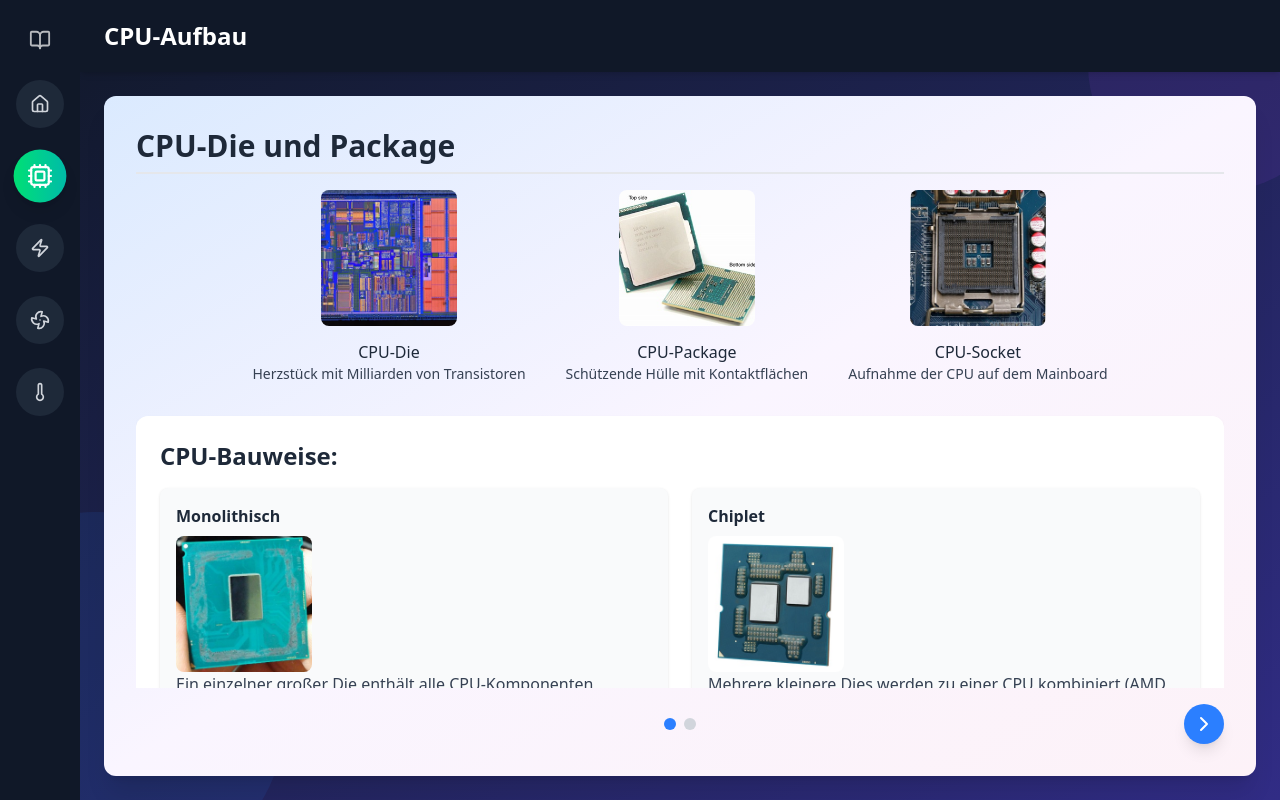
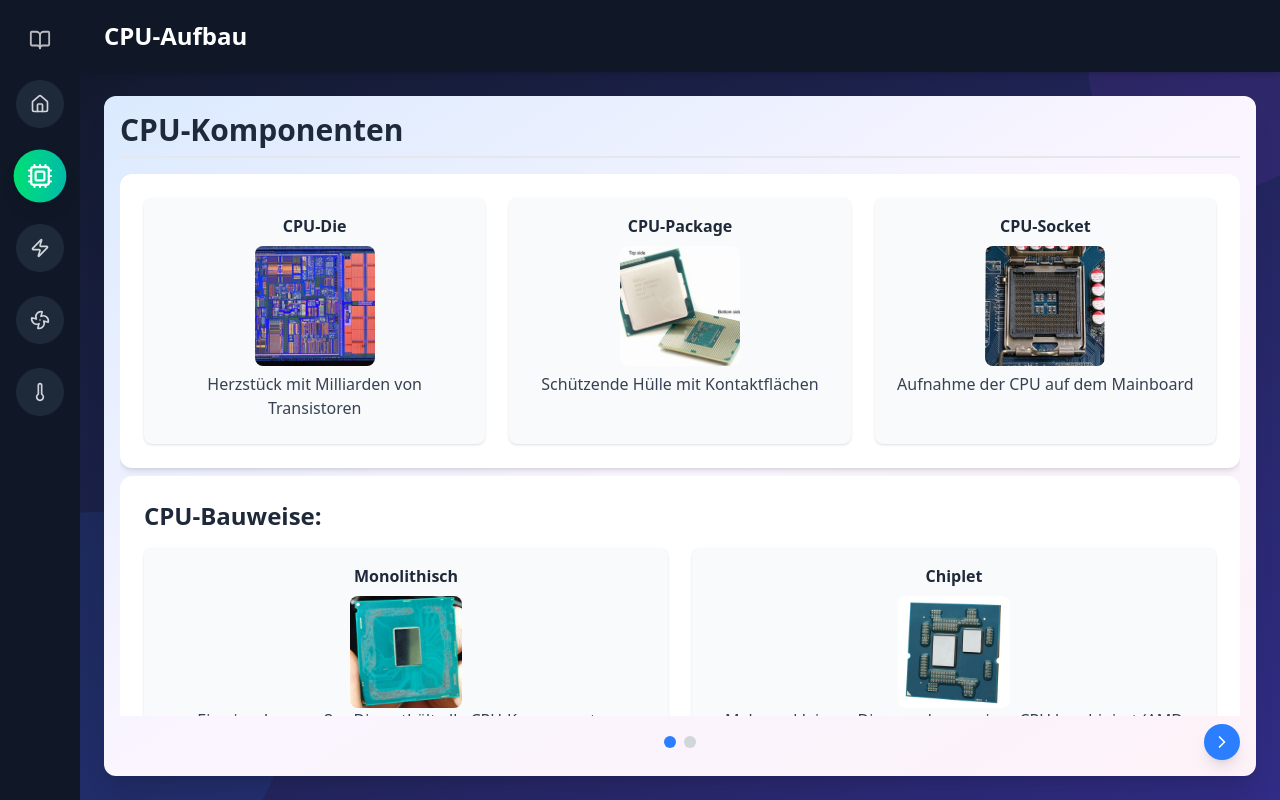
Before and after one commit to HendrikHoemberg/CpuUndKuehlung, a React (Vite) app: page / in a window 1280 px wide. Both pictures are taken after a click on the button 40 px from the left and 176 px from the top of the page. Built offline with nearby package versions, Linux system fonts and the light colour scheme.

Commit message:
several small changes

```diff
--- a/src/components/Flyer.jsx
+++ b/src/components/Flyer.jsx
@@ -101,7 +101,7 @@ const Flyer = ({ pages, title }) => {
         {/* Transparency overlay */}
         <div className="absolute inset-0 bg-white opacity-0 pointer-events-none rounded-xl z-0" />
         {/* Content area */}
-        <div className={`relative flex flex-col p-4 sm:p-6 md:p-8 ${!isMobile ? 'h-full' : ''}`}>
+        <div className={`relative flex flex-col p-2 sm:p-4 md:p-4 ${!isMobile ? 'h-full' : ''}`}>
           {/* Flyer content */}
           <div className={`relative z-10 w-full ${!isMobile ? 'flex-1 overflow-auto' : ''}`}>
             <div className={`flyer-content ${isMobile ? 'mobile-view' : ''} w-full`}>
@@ -110,7 +110,7 @@ const Flyer = ({ pages, title }) => {
           </div>
 
           {/* Navigation Controls */}
-          <div className="flex justify-between items-center mt-3 md:mt-4 flex-shrink-0">
+          <div className="flex justify-between items-center mt-1 md:mt-2 flex-shrink-0">
             <button
               onClick={goToPreviousPage}
               disabled={currentPage === 0}
@@ -118,7 +118,7 @@ const Flyer = ({ pages, title }) => {
                          ${theme.accent} text-white shadow-lg flex items-center justify-center`}
               aria-label="Previous page"
             >
-              <ChevronLeft size={isMobile ? 20 : 24} />
+              <ChevronLeft size={20} />
             </button>
 
             <div className="flex space-x-2">
@@ -140,7 +140,7 @@ const Flyer = ({ pages, title }) => {
                         ${theme.accent} text-white shadow-lg flex items-center justify-center`}
               aria-label="Next page"
             >
-              <ChevronRight size={isMobile ? 20 : 24} />
+              <ChevronRight size={20} />
             </button>
           </div>
         </div>
--- a/src/pages/cpuAufbau.jsx
+++ b/src/pages/cpuAufbau.jsx
@@ -4,59 +4,61 @@ const CpuAufbau = () => {
   const pages = [
     // CPU Die and Package
     (
-      <div className="flex flex-col space-y-6">
-        <h2 className="text-3xl font-bold pb-2 mb-4 border-b-2 border-gray-200">CPU-Die und Package</h2>
+      <div className="flex flex-col space-y-2">
+        <h2 className="text-3xl font-bold pb-2 mb-4 border-b-2 border-gray-200">CPU-Komponenten</h2>
 
-        <div className="flex justify-center gap-10 mb-8">
-          <div className="text-center">
+        <div className="bg-white shadow-md p-6 rounded-xl">
+          <div className="grid grid-cols-1 md:grid-cols-3 gap-6 justify-between">
+            <div className="rounded-lg p-4 bg-gray-50 shadow-sm text-center">
+              <h4 className="font-bold mb-2 text-gray-800">CPU-Die</h4>
               <InteractiveImage
-              img={<img src="/CpuUndKuehlung/images/DieShot.jpg" className="w-34 h-34 object-cover rounded-lg"/>}
+                img={<img src="/CpuUndKuehlung/images/DieShot.jpg" className="w-30 h-30 object-cover rounded-lg"/>}
                 alt="CPU Die"
                 description="Auf einem modernen CPU-Die können sich über 50 Milliarden Transistoren befinden!"
                 position="bottom"
               />
-            <p className="mt-2 text-gray-800">CPU-Die</p>
-            <p className="text-sm text-gray-700">Herzstück mit Milliarden von Transistoren</p>
+              <p className="text-gray-700 mb-2">Herzstück mit Milliarden von Transistoren</p>
             </div>
 
-          <div className="text-center">
+            <div className="rounded-lg p-4 bg-gray-50 shadow-sm text-center">
+              <h4 className="font-bold mb-2 text-gray-800">CPU-Package</h4>
               <InteractiveImage
-              img={<img src="/CpuUndKuehlung/images/Package.jpg" className="w-34 h-34 object-cover rounded-lg"/>}
+                img={<img src="/CpuUndKuehlung/images/Package.jpg" className="w-30 h-30 object-cover rounded-lg"/>}
                 alt="CPU Package"
                 description="Das Package schützt den empfindlichen Silizium-Die und hat Kontaktflächen zur Verbindung mit dem Mainboard."
                 position="bottom"
               />
-            <p className="mt-2 text-gray-800">CPU-Package</p>
-            <p className="text-sm text-gray-700">Schützende Hülle mit Kontaktflächen</p>
+              <p className="text-gray-700 mb-2">Schützende Hülle mit Kontaktflächen</p>
             </div>
 
-          <div className="text-center">
+            <div className="rounded-lg p-4 bg-gray-50 shadow-sm text-center">
+              <h4 className="font-bold mb-2 text-gray-800">CPU-Socket</h4>
               <InteractiveImage
-              img={<img src="/CpuUndKuehlung/images/Socket.jpg" className="w-34 h-34 object-cover rounded-lg"/>}
+                img={<img src="/CpuUndKuehlung/images/Socket.jpg" className="w-30 h-30 object-cover rounded-lg"/>}
                 alt="CPU Socket"
                 description="Moderne CPU-Sockel haben bis zu 4.000+ Kontaktpins zur Daten- und Stromübertragung."
                 position="bottom"
               />
-            <p className="mt-2 text-gray-800">CPU-Socket</p>
-            <p className="text-sm text-gray-700">Aufnahme der CPU auf dem Mainboard</p>
+              <p className="text-gray-700 mb-2">Aufnahme der CPU auf dem Mainboard</p>
+            </div>
           </div>
         </div>
 
         <div className="bg-white shadow-md p-6 rounded-xl mb-6">
           <h3 className="text-2xl font-bold mb-4 text-gray-800">CPU-Bauweise:</h3>
           <div className="grid grid-cols-2 gap-6">
-            <div className="rounded-lg p-4 bg-gray-50 shadow-sm">
+            <div className="rounded-lg p-4 bg-gray-50 shadow-sm text-center">
               <h4 className="font-bold mb-2 text-gray-800">Monolithisch</h4>
-              <img src="/CpuUndKuehlung/images/IntelDie.jpg" className="w-34 h-34 object-cover rounded-lg" />
+              <img src="/CpuUndKuehlung/images/IntelDie.jpg" className="w-28 h-28 object-cover rounded-lg mx-auto" />
               <p className="text-gray-700 mb-2">Ein einzelner großer Die enthält alle CPU-Komponenten (traditioneller Ansatz von Intel)</p>
               <div className="text-xs text-gray-600">
                 <p><strong>Vorteile:</strong> Geringere Latenz zwischen Komponenten</p>
                 <p><strong>Nachteile:</strong> Geringere Ausbeute bei der Produktion, höhere Kosten</p>
               </div>
             </div>
-            <div className="rounded-lg p-4 bg-gray-50 shadow-sm">
+            <div className="rounded-lg p-4 bg-gray-50 shadow-sm text-center">
               <h4 className="font-bold mb-2 text-gray-800">Chiplet</h4>
-              <img src="/CpuUndKuehlung/images/AmdDie.jpg" className="w-34 h-34 object-cover rounded-lg" />
+              <img src="/CpuUndKuehlung/images/AmdDie.jpg" className="w-28 h-28 object-cover rounded-lg mx-auto" />
               <p className="text-gray-700 mb-2">Mehrere kleinere Dies werden zu einer CPU kombiniert (AMD Ryzen-Architektur)</p>
               <div className="text-xs text-gray-600">
                 <p><strong>Vorteile:</strong> Bessere Produktionsausbeute, kostengünstiger</p>
```
Also changed, not shown: 10 other files (tests, documents, lock files or other folders). Lines whose indentation alone changed are shown as unchanged.
